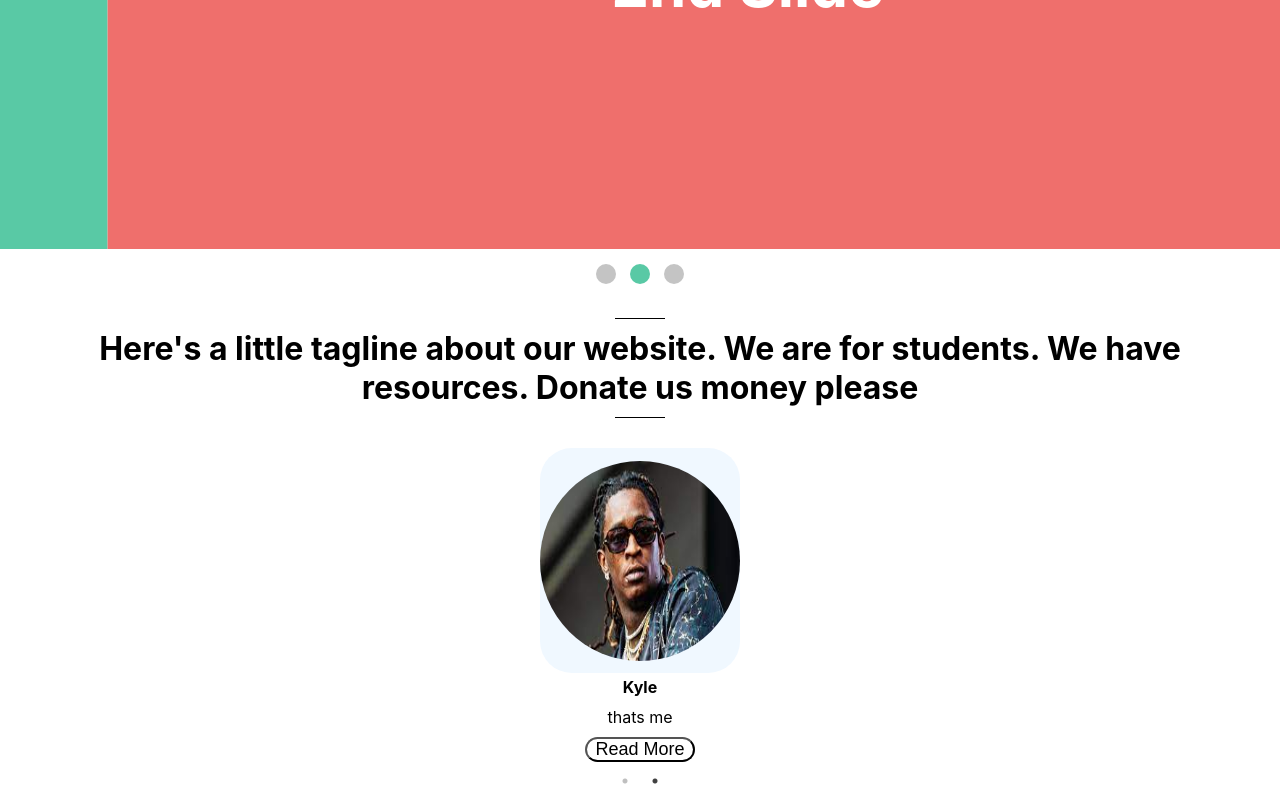
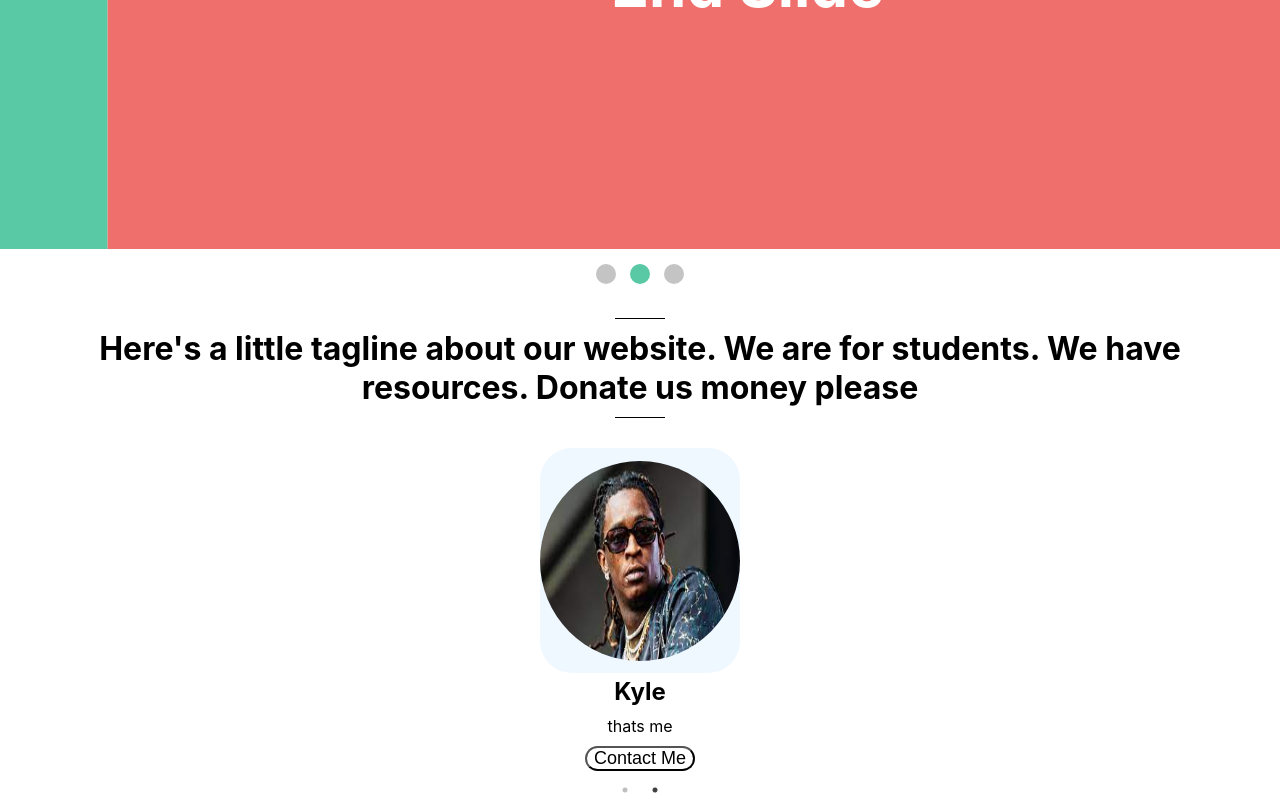
Before and after one commit to anyi-sunny/FinanceProject, a React (Create React App) app in the folder finance-project/: page / in a window 1280 px wide. Shown: the part 211-1011 px from the top of the page. Built offline with nearby package versions, Linux system fonts and the light colour scheme.

Commit message:
Button Changes

```diff
--- a/finance-project/src/Components/About.js
+++ b/finance-project/src/Components/About.js
@@ -31,7 +31,7 @@ function About (){
                             <div className='text'>
                                 <p className='name'>  {d.name}</p>
                                 <p>{d.text}</p>
-                                <button className="button">  Read More </button>
+                                <button className="button">  Contact Me </button>
                             </div>
                         </div>
                     ))}
--- a/finance-project/src/Style/About.css
+++ b/finance-project/src/Style/About.css
@@ -51,6 +51,7 @@ height: 450 px;
 
 .name{
     font-weight: bold;
+    font-size: x-large;
     justify-content: center;
     justify-items: center;
 }
@@ -64,5 +65,5 @@ height: 450 px;
 }
 
 .button:hover{
-    transform: scale(1.18);
+    transform: scale(1.08);
 }
```
